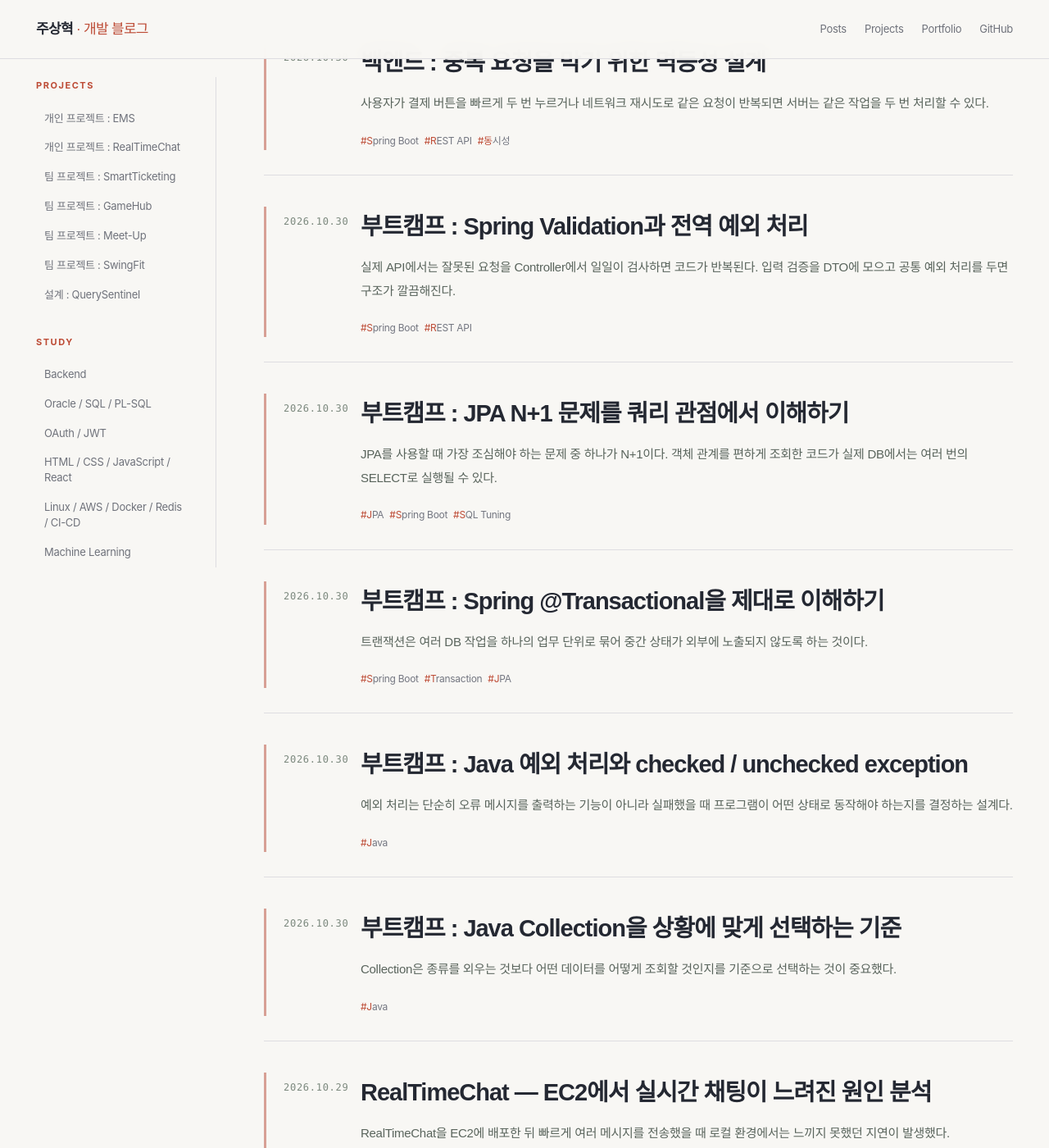
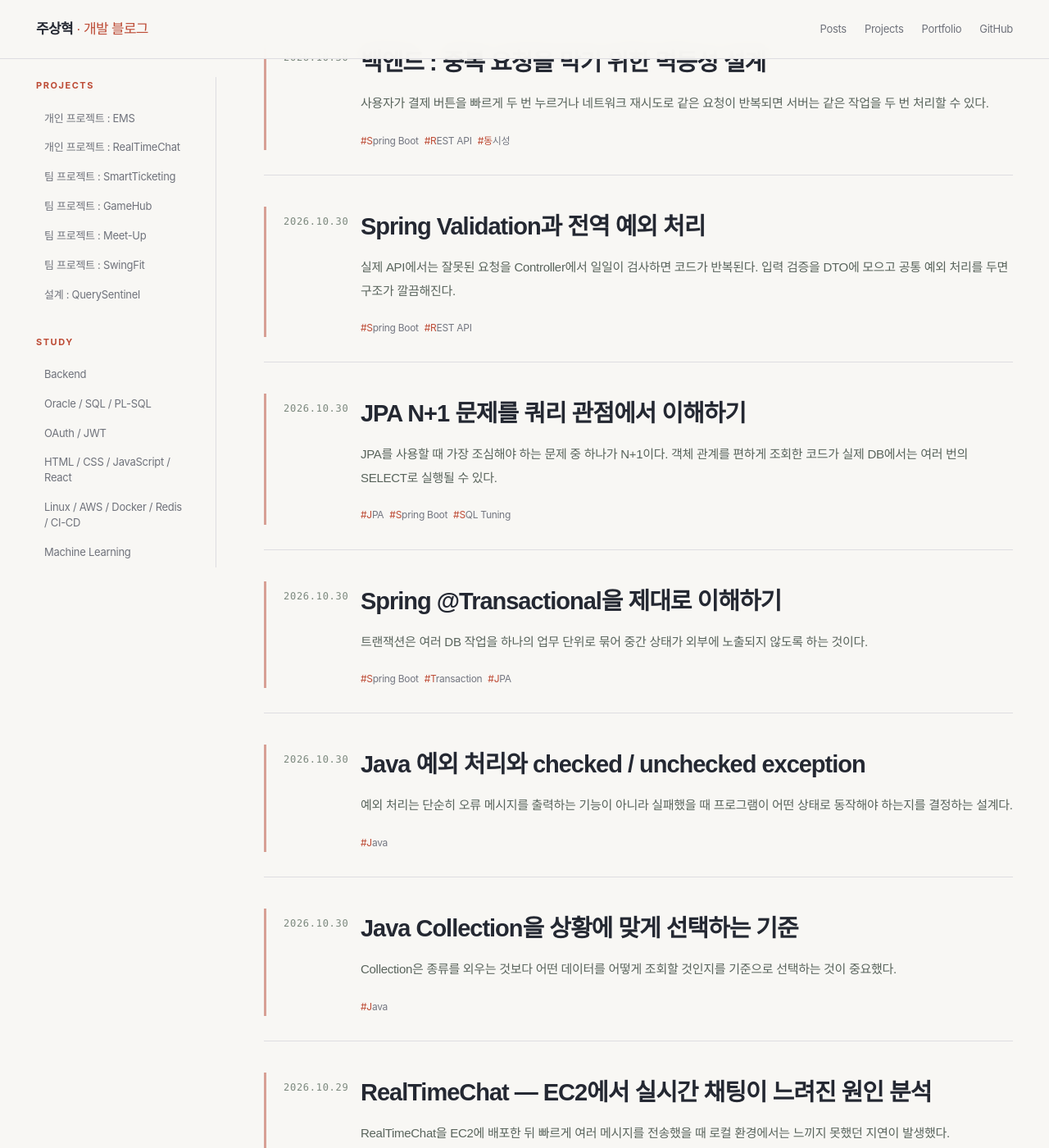
Before and after one commit to zuzusnasna/zuzusnasna.github.io, a Jekyll site: the page built from index.md, in a window 1280 px wide and 1400 px high, scrolled down 2692 px. Shown: the whole window at 82% size. Built offline with Jekyll 4.4.1, drawn with Linux system fonts in a browser that asks for light colours; some web fonts are replaced; some of the changed text lies outside the part shown.

Commit message:
Remove bootcamp prefix from post titles

```diff
--- a/_layouts/home.html
+++ b/_layouts/home.html
@@ -58,7 +58,7 @@ layout: default
 
       <article class="post-card" data-sections="{{ menu_sections }}" data-tags="{% for tag in post.tags %}{{ tag | slugify }} {% endfor %}" data-tag-labels="{% for tag in post.tags %}{{ tag | escape }}||{% endfor %}">
         <div class="post-date">{{ post.date | date: "%Y.%m.%d" }}</div>
-        {% assign display_title = post.title | remove_first: '개인 프로젝트 : ' | remove_first: '팀 프로젝트 : ' | remove_first: '설계 : ' %}
+        {% assign display_title = post.title | remove_first: '개인 프로젝트 : ' | remove_first: '팀 프로젝트 : ' | remove_first: '설계 : ' | remove_first: '부트캠프 : ' %}
         <h2><a href="{{ post.url | relative_url }}">{{ display_title }}</a></h2>
         <p>{{ post.excerpt | strip_html | strip_newlines | truncate: 150 }}</p>
         <div class="post-tags">{% for tag in post.tags %}<span>#{{ tag }}</span>{% endfor %}</div>
```
